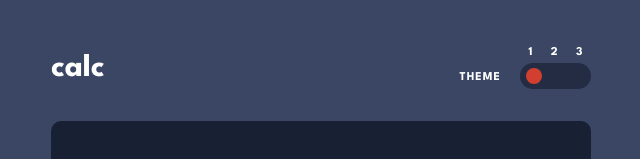
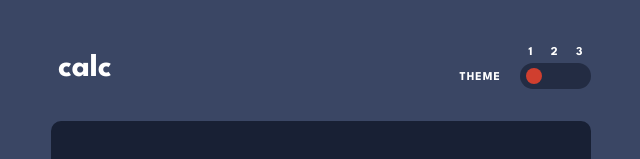
Before and after one commit to kashifawan981/calculator-app, a React (Create React App) app: page / in a window 1280 px wide. Shown: the top 159 px of the page, without its empty margins (319-959 px from the left). Built offline with nearby package versions, Linux system fonts and the light colour scheme.

Commit message:
adding margin-left to h1

```diff
--- a/src/components/CalcThemes/CalcThemes.module.css
+++ b/src/components/CalcThemes/CalcThemes.module.css
@@ -12,6 +12,7 @@
 
 .themesContainer h1 {
   font-size: 3.2rem;
+  margin-left: 0.7rem;
 }
 .themes {
   display: grid;
```
